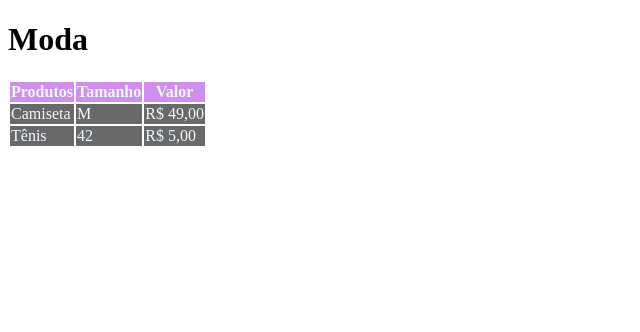
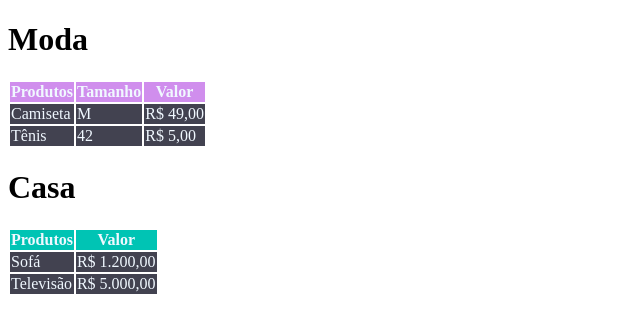
Before and after one commit to paulojunior86/Desafiohtmlbasico, a plain HTML site: page index.html in a window 1280 px wide. Shown: the whole page, without its empty margins (0-640 px from the left). Drawn offline with Linux system fonts and the light colour scheme.

Commit message:
finalização tabela casa

```diff
--- a/index.html
+++ b/index.html
@@ -10,7 +10,7 @@
 <body>
     <h1>Moda</h1>
     <table>
-        <tr class="cabecalho">
+        <tr class="cabecalhomoda">
             <th>Produtos</th>
             <th>Tamanho</th>
             <th>Valor</th>
@@ -26,8 +26,23 @@
             <td>R$ 5,00</td>
         </tr>
 
+    </table>
 
+    <h1>Casa</h1>
 
+    <table>
+        <tr class="cabecalhocasa">
+            <th>Produtos</th>
+            <th>Valor</th>
+        </tr>
+        <tr id="dados">
+            <td>Sofá</td>
+            <td>R$ 1.200,00</td>
+        </tr>
+        <tr id="dados">
+            <td>Televisão</td>
+            <td>R$ 5.000,00</td>
+        </tr>
 
     </table>
 </body>
--- a/style.css
+++ b/style.css
@@ -1,9 +1,15 @@
-.cabecalho{
+.cabecalhomoda{
     background-color: rgb(208, 142, 237);
-    color:aliceblue
+    color:aliceblue;
+}
+.cabecalhocasa{
+    background-color:#00C4B4;
+    color:aliceblue;
+
 }
 
 #dados{
-    background-color: dimgrey;
-    color:aliceblue
+    background-color: #424250;
+
+    color:aliceblue;
 }
```
